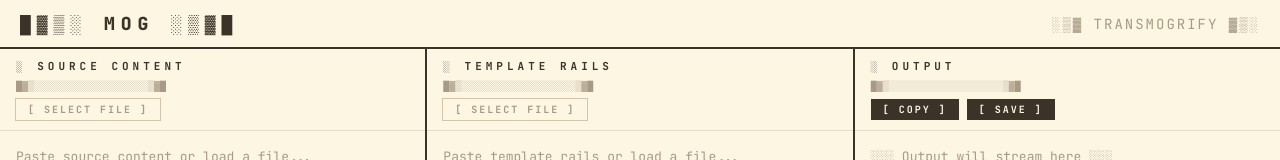
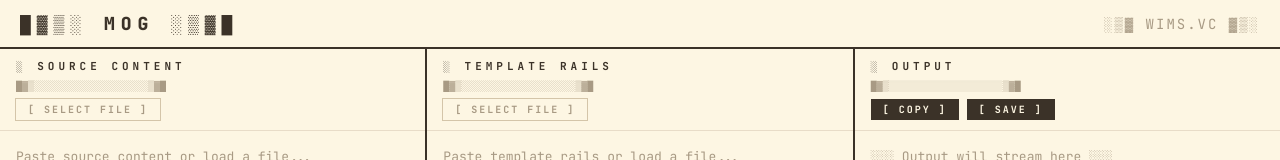
Before and after one commit to superfunteam/mog, a React (Vite) app: page / in a window 1280 px wide. Shown: the top 160 px of the page. Built offline with nearby package versions, Linux system fonts and the light colour scheme.

Commit message:
style: update header decoration to WIMS.VC
Co-Authored-By: Claude Opus 4.6 <noreply@anthropic.com>

```diff
--- a/src/App.jsx
+++ b/src/App.jsx
@@ -82,7 +82,7 @@ function App() {
     <div className={"app" + (loading ? " loading" : "")}>
       <header className="header">
         <h1>█▓▒░ MOG ░▒▓█</h1>
-        <span className="header-decoration">░▒▓ TRANSMOGRIFY ▓▒░</span>
+        <span className="header-decoration">░▒▓ WIMS.VC  ▓▒░</span>
       </header>
 
       <div className="columns">
```
